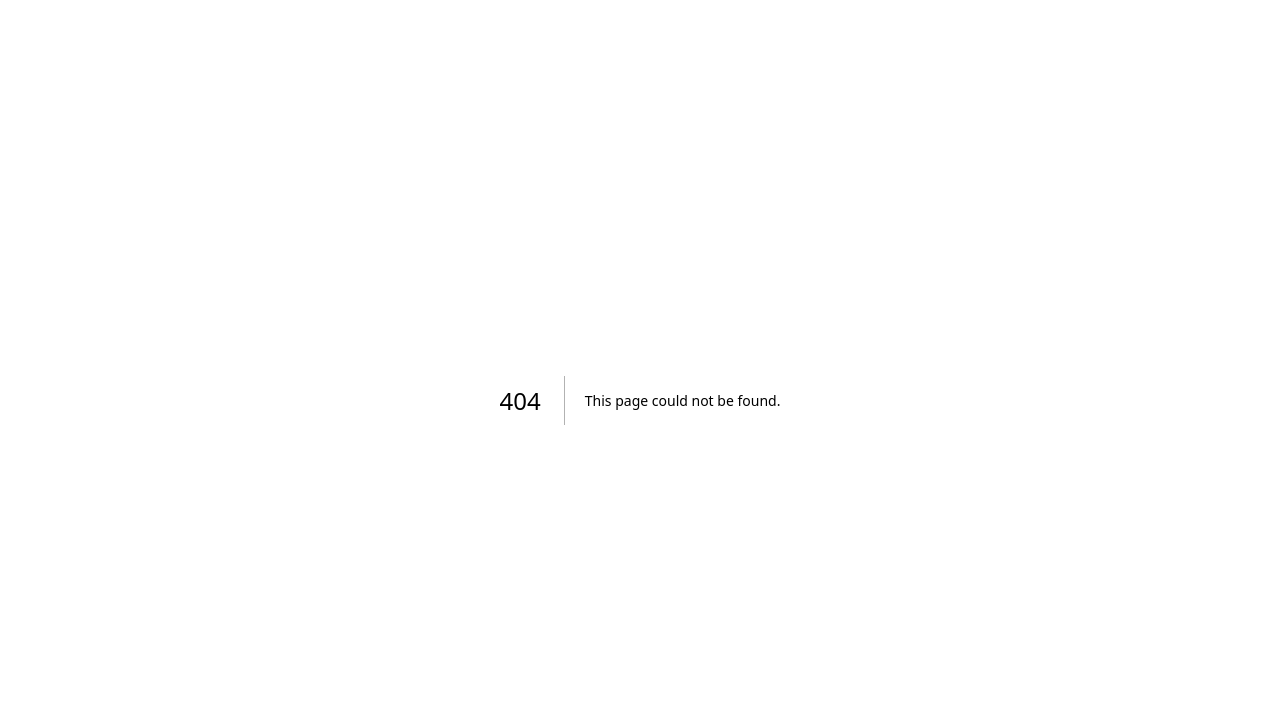
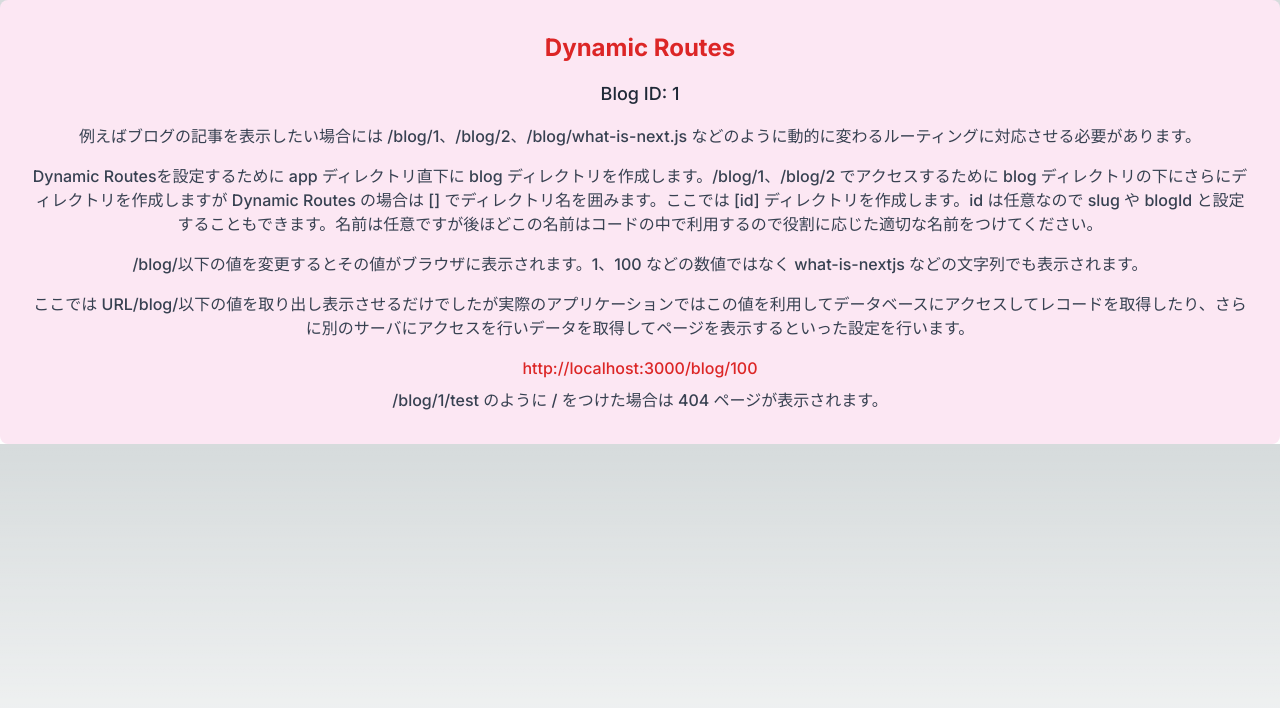
Before and after one commit to macotohrs/nextjs13-101, a Next.js app: page /blog/1 in a window 1280 px wide. Before the commit this address had no page. Shown: the top 708 px of the page. Built offline with nearby package versions, Linux system fonts and the light colour scheme.

Commit message:
1〜2.5.5 DynamicRoutesの設定

```diff
--- /dev/null
+++ b/app/(marketing)/account/page.tsx
@@ -0,0 +1,23 @@
+import React from "react";
+
+const Page = () => {
+  return (
+    <div className="font-medium bg-red-100 p-8 rounded-lg text-center">
+      <h2 className="text-2xl text-red-600 font-bold mb-4">account</h2>
+      <div>静的でURLが変わらないページの設定</div>
+      <span className="block mb-2">
+        ブラウザからアクセスする場合は()で囲んだディレクトリはルーティングのパスに影響を与えないのでmarketingを省いて/accountでアクセスを行うことができます。
+      </span>
+      <p>
+        <a
+          href="http://localhost:3000/account"
+          className="text-red-600 no-underline hover:underline"
+        >
+          http://localhost:3000/account
+        </a>
+      </p>
+    </div>
+  );
+};
+
+export default Page;
--- /dev/null
+++ b/app/(marketing)/layout.tsx
@@ -0,0 +1,8 @@
+export default function MarketingLayout({
+  children,
+}: {
+  children: React.ReactNode;
+}) {
+  // Route Group以下のすべてのページに作成したlayout.tsxファイルを適用することができます (account)
+  return <div className="m-4 font-bold">{children}</div>;
+}
--- /dev/null
+++ b/app/about/info/page.tsx
@@ -0,0 +1,5 @@
+const Page = () => {
+  return <div>Detail</div>;
+};
+
+export default Page;
--- /dev/null
+++ b/app/about/layout.tsx
@@ -0,0 +1,9 @@
+export default function AboutLayout({
+  children,
+}: {
+  children: React.ReactNode;
+}) {
+  return (
+    <div className="flex justify-center items-center h-screen">{children}</div>
+  );
+}
--- /dev/null
+++ b/app/about/page.tsx
@@ -0,0 +1,10 @@
+const Page = () => {
+  return (
+    <div className="text-center">
+      <h2 className="text-2xl font-bold">About</h2>
+      <div className="mt-4">静的でURLが変わらないページの設定</div>
+    </div>
+  );
+};
+
+export default Page;
--- /dev/null
+++ b/app/blog/[id]/page.tsx
@@ -0,0 +1,43 @@
+import React from "react";
+
+const Page = ({ params }: { params: { id: string } }) => {
+  // ターミナル： { params: { id: '100' }, searchParams: {} }
+  return (
+    <div className="font-medium rounded-lg text-center bg-pink-100 p-8">
+      <h2 className="text-2xl text-red-600 font-bold mb-4">Dynamic Routes</h2>
+      <div className="text-lg text-gray-800 mb-4">Blog ID: {params.id}</div>
+      <div className="text-gray-700 mb-4">
+        例えばブログの記事を表示したい場合には /blog/1、/blog/2、/blog/what-is-next.js
+        などのように動的に変わるルーティングに対応させる必要があります。
+      </div>
+      <div className="text-gray-700 mb-4">
+        Dynamic Routesを設定するために app ディレクトリ直下に blog
+        ディレクトリを作成します。/blog/1、/blog/2 でアクセスするために blog
+        ディレクトリの下にさらにディレクトリを作成しますが Dynamic Routes
+        の場合は [] でディレクトリ名を囲みます。ここでは [id]
+        ディレクトリを作成します。id は任意なので slug や blogId と設定することもできます。名前は任意ですが後ほどこの名前はコードの中で利用するので役割に応じた適切な名前をつけてください。
+      </div>
+      <div className="text-gray-700 mb-4">
+        /blog/以下の値を変更するとその値がブラウザに表示されます。1、100
+        などの数値ではなく what-is-nextjs
+        などの文字列でも表示されます。
+      </div>
+      <div className="text-gray-700 mb-4">
+        ここでは URL/blog/以下の値を取り出し表示させるだけでしたが実際のアプリケーションではこの値を利用してデータベースにアクセスしてレコードを取得したり、さらに別のサーバにアクセスを行いデータを取得してページを表示するといった設定を行います。
+      </div>
+      <p className="text-gray-700 mb-2">
+        <a
+          href="http://localhost:3000/blog/100"
+          className="text-red-600 no-underline hover:underline"
+        >
+          http://localhost:3000/blog/100
+        </a>
+      </p>
+      <p className="text-gray-700">
+        /blog/1/test のように / をつけた場合は 404 ページが表示されます。
+      </p>
+    </div>
+  );
+};
+
+export default Page;
--- a/app/layout.tsx
+++ b/app/layout.tsx
@@ -1,21 +1,21 @@
-import './globals.css'
-import { Inter } from 'next/font/google'
+import "./globals.css";
+import { Inter } from "next/font/google";
 
-const inter = Inter({ subsets: ['latin'] })
+const inter = Inter({ subsets: ["latin"] });
 
 export const metadata = {
-  title: 'Create Next App',
-  description: 'Generated by create next app',
-}
+  title: "Create Next App",
+  description: "Generated by create next app",
+};
 
 export default function RootLayout({
   children,
 }: {
-  children: React.ReactNode
+  children: React.ReactNode;
 }) {
   return (
-    <html lang="en">
+    <html lang="ja">
       <body className={inter.className}>{children}</body>
     </html>
-  )
+  );
 }
--- a/app/page.tsx
+++ b/app/page.tsx
@@ -1,4 +1,4 @@
-import Image from 'next/image'
+import Image from "next/image";
 
 export default function Home() {
   return (
@@ -15,7 +15,7 @@ export default function Home() {
             target="_blank"
             rel="noopener noreferrer"
           >
-            By{' '}
+            By{" "}
             <Image
               src="/vercel.svg"
               alt="Vercel Logo"
@@ -47,7 +47,7 @@ export default function Home() {
           rel="noopener noreferrer"
         >
           <h2 className={`mb-3 text-2xl font-semibold`}>
-            Docs{' '}
+            Docs{" "}
             <span className="inline-block transition-transform group-hover:translate-x-1 motion-reduce:transform-none">
               -&gt;
             </span>
@@ -64,7 +64,7 @@ export default function Home() {
           rel="noopener noreferrer"
         >
           <h2 className={`mb-3 text-2xl font-semibold`}>
-            Learn{' '}
+            Learn{" "}
             <span className="inline-block transition-transform group-hover:translate-x-1 motion-reduce:transform-none">
               -&gt;
             </span>
@@ -81,14 +81,12 @@ export default function Home() {
           rel="noopener noreferrer"
         >
           <h2 className={`mb-3 text-2xl font-semibold`}>
-            Templates{' '}
+            Makope{" "}
             <span className="inline-block transition-transform group-hover:translate-x-1 motion-reduce:transform-none">
               -&gt;
             </span>
           </h2>
-          <p className={`m-0 max-w-[30ch] text-sm opacity-50`}>
-            Explore the Next.js 13 playground.
-          </p>
+          <p className={`m-0 max-w-[30ch] text-sm opacity-50`}>ああああああ</p>
         </a>
 
         <a
@@ -98,7 +96,7 @@ export default function Home() {
           rel="noopener noreferrer"
         >
           <h2 className={`mb-3 text-2xl font-semibold`}>
-            Deploy{' '}
+            Deploy{""}
             <span className="inline-block transition-transform group-hover:translate-x-1 motion-reduce:transform-none">
               -&gt;
             </span>
@@ -109,5 +107,5 @@ export default function Home() {
         </a>
       </div>
     </main>
-  )
+  );
 }
--- a/next.config.js
+++ b/next.config.js
@@ -1,4 +1,9 @@
 /** @type {import('next').NextConfig} */
-const nextConfig = {}
+const nextConfig = {
+  reactStrictMode: true,
+  experimental: {
+    appDir: true,
+  },
+}
 
 module.exports = nextConfig
```
Also changed, not shown: 1 other file (tests, documents, lock files or other folders).
